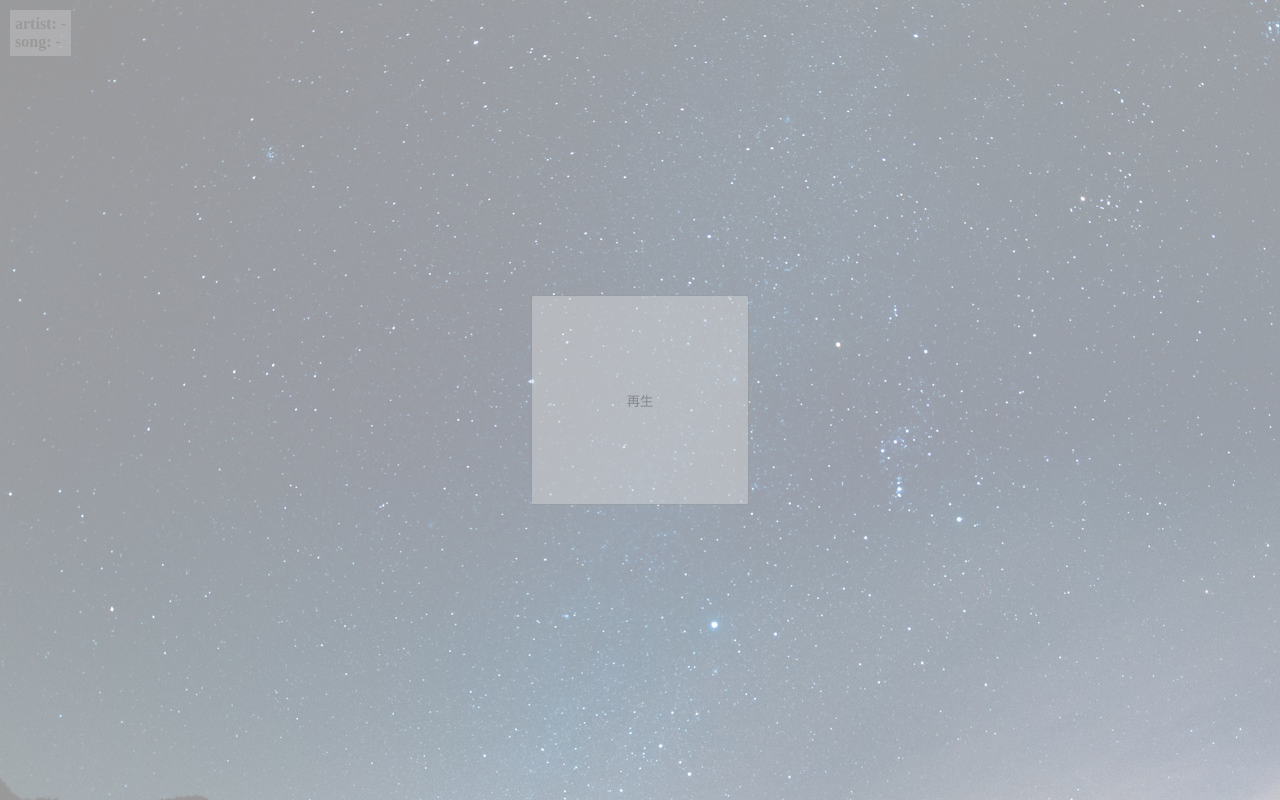
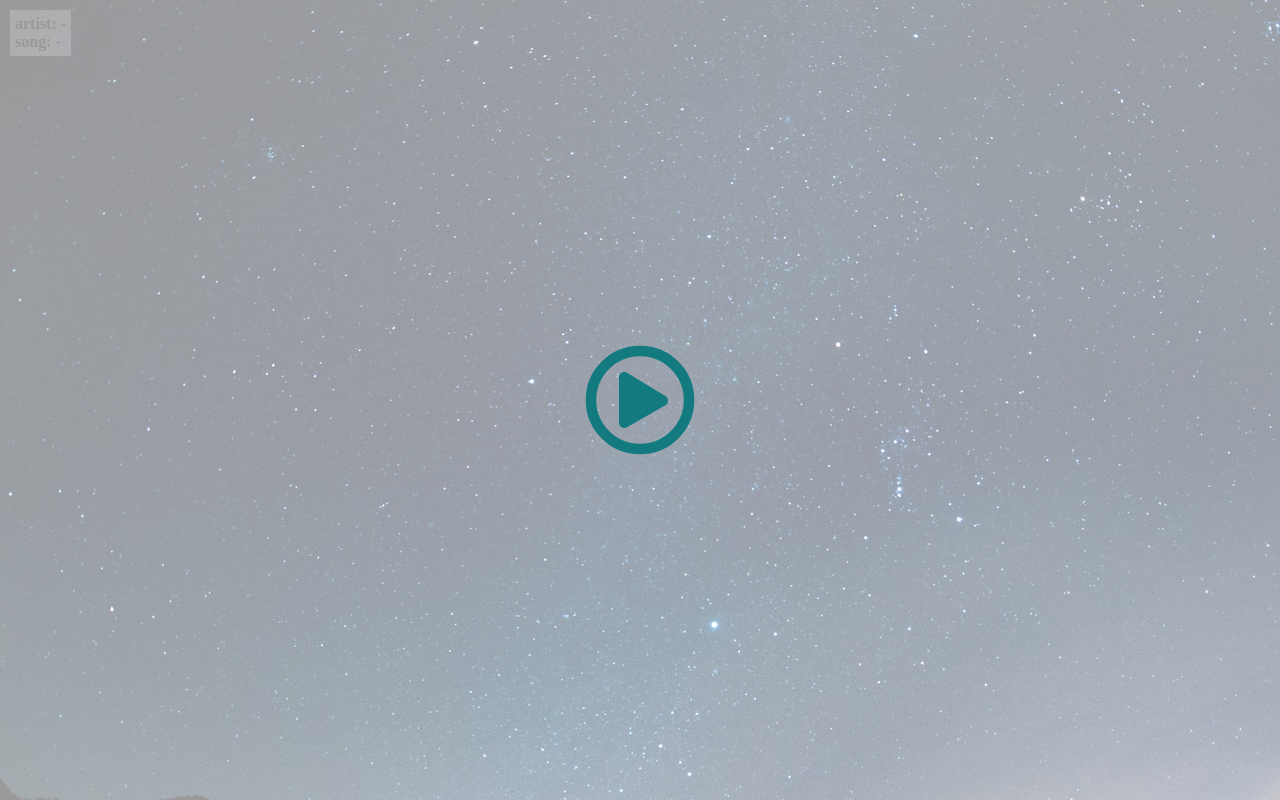
Before and after one commit to NatsukiH/mirai_procon, a website: page src/index.html in a window 1280 px wide. Drawn offline with Linux system fonts and the light colour scheme.

Commit message:
再生ボタンの改善

```diff
--- a/src/index.css
+++ b/src/index.css
@@ -55,6 +55,11 @@ body {
 
 #overlay .play {
   padding: 7em;
+}
+
+.fontAwesomePlay{
+  color: #137a7f;
+  font-size: 7em
 }
 
 #container {
--- a/src/index.html
+++ b/src/index.html
@@ -3,10 +3,11 @@
     <title>TextAlive App API | Lottie example</title>
     <link rel="stylesheet" href="index.css" />
     <meta name="viewport" content="width=device-width, initial-scale=1" />
+    <link href="https://use.fontawesome.com/releases/v5.6.1/css/all.css" rel="stylesheet">
   </head>
   <body>
     <!-- <div class="bg-mask"> -->
-    <div id="overlay"><button class="play" disabled>再生</button></div>
+    <div id="overlay"><div class = "play"><i class="far fa-play-circle fontAwesomePlay"></i></div></div>
     <div id="container">
         <div>
         <p id="lyrics">
```
